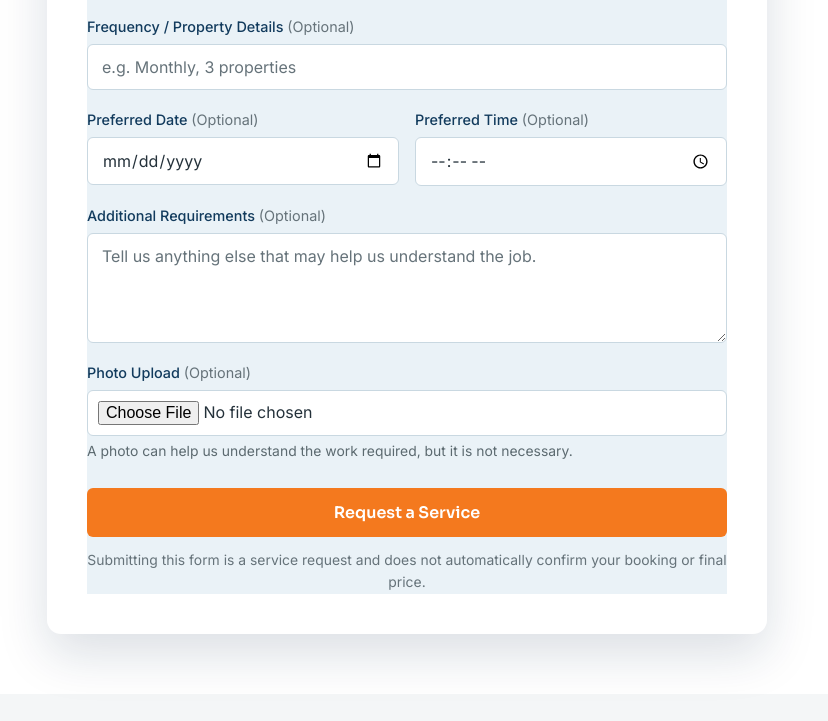
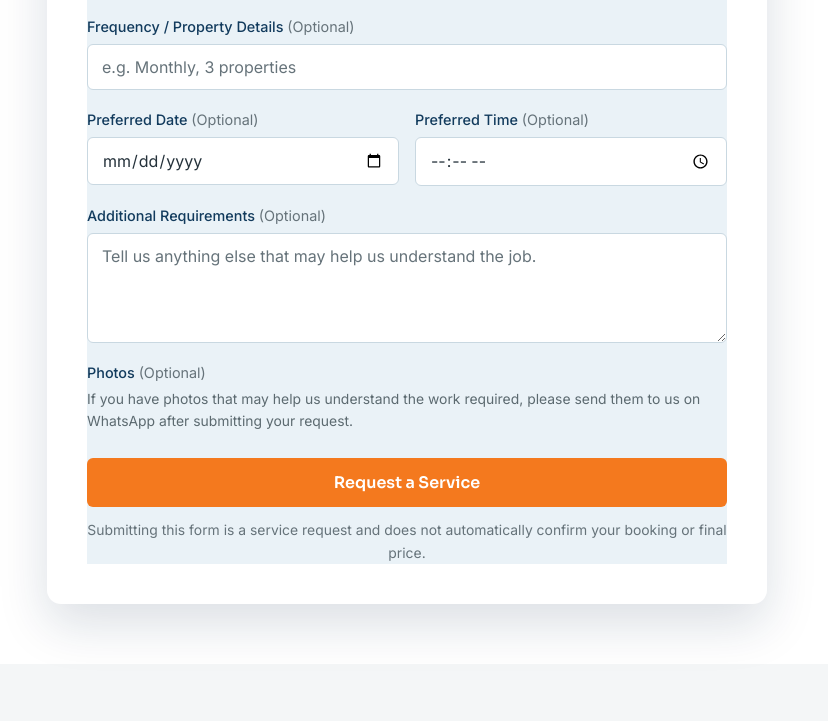
Before and after one commit to lukomanomary90-dot/elkhoi-pricing-2-final, a plain HTML site: page get-quote.html in a window 1280 px wide. Shown: the part 1453-2174 px from the top of the page, without its empty margins (233-1061 px from the left). Drawn offline with Linux system fonts and the light colour scheme.

Commit message:
Add files via upload

```diff
--- a/get-quote.html
+++ b/get-quote.html
@@ -103,6 +103,11 @@
   .form-success h3{margin-bottom:8px;}
   .form-error{margin-top:14px; padding:12px 14px; background:#fff5f5; border:1px solid #f0cccc; border-radius:8px; color:#7a2525; font-size:0.95rem;}
   input[type=file]{padding:10px; background:var(--grey-light);}
+
+  /* Mobile typography: one step smaller, while preserving layout and desktop sizing. */
+  @media (max-width: 760px){
+    html{font-size:93.75%; -webkit-text-size-adjust:100%; text-size-adjust:100%;}
+  }
 </style>
 <style>/* Elkhoi light-blue form trial */
 form{background:#EAF2F7 !important;color:#24313A !important;border-color:#D5E2EA !important;}
@@ -187,7 +192,7 @@ footer { font-size: 0.9rem !important; }
 <section style="padding-top:0;">
 <div class="quote-form-wrap">
 <div class="quote-form-card">
-<form action="https://formspree.io/f/xjyvlggn" enctype="multipart/form-data" id="service-request-form" method="POST">
+<form action="https://formspree.io/f/xjyvlggn" id="service-request-form" method="POST">
 <input name="_subject" type="hidden" value="New Elkhoi Service Request"/>
 <div class="form-row">
 <div class="form-group"><label for="g-name">Full Name</label><input id="g-name" name="name" required="" type="text"/></div>
@@ -237,7 +242,7 @@ footer { font-size: 0.9rem !important; }
 <div class="form-group"><label for="g-time">Preferred Time <span class="optional">(Optional)</span></label><input id="g-time" name="preferred_time" type="time"/></div>
 </div>
 <div class="form-group"><label for="g-requirements">Additional Requirements <span class="optional">(Optional)</span></label><textarea id="g-requirements" name="additional_requirements" placeholder="Tell us anything else that may help us understand the job."></textarea></div>
-<div class="form-group"><label for="g-photo">Photo Upload <span class="optional">(Optional)</span></label><input accept="image/*" id="g-photo" name="photo" type="file"/><p class="helper-text">A photo can help us understand the work required, but it is not necessary.</p></div>
+<div class="form-group"><label>Photos <span class="optional">(Optional)</span></label><p class="helper-text">If you have photos that may help us understand the work required, please send them to us on WhatsApp after submitting your request.</p></div>
 <button class="btn btn-primary btn-block" type="submit">Request a Service</button>
 <p class="form-disclaimer">Submitting this form is a service request and does not automatically confirm your booking or final price.</p>
 </form>
```
